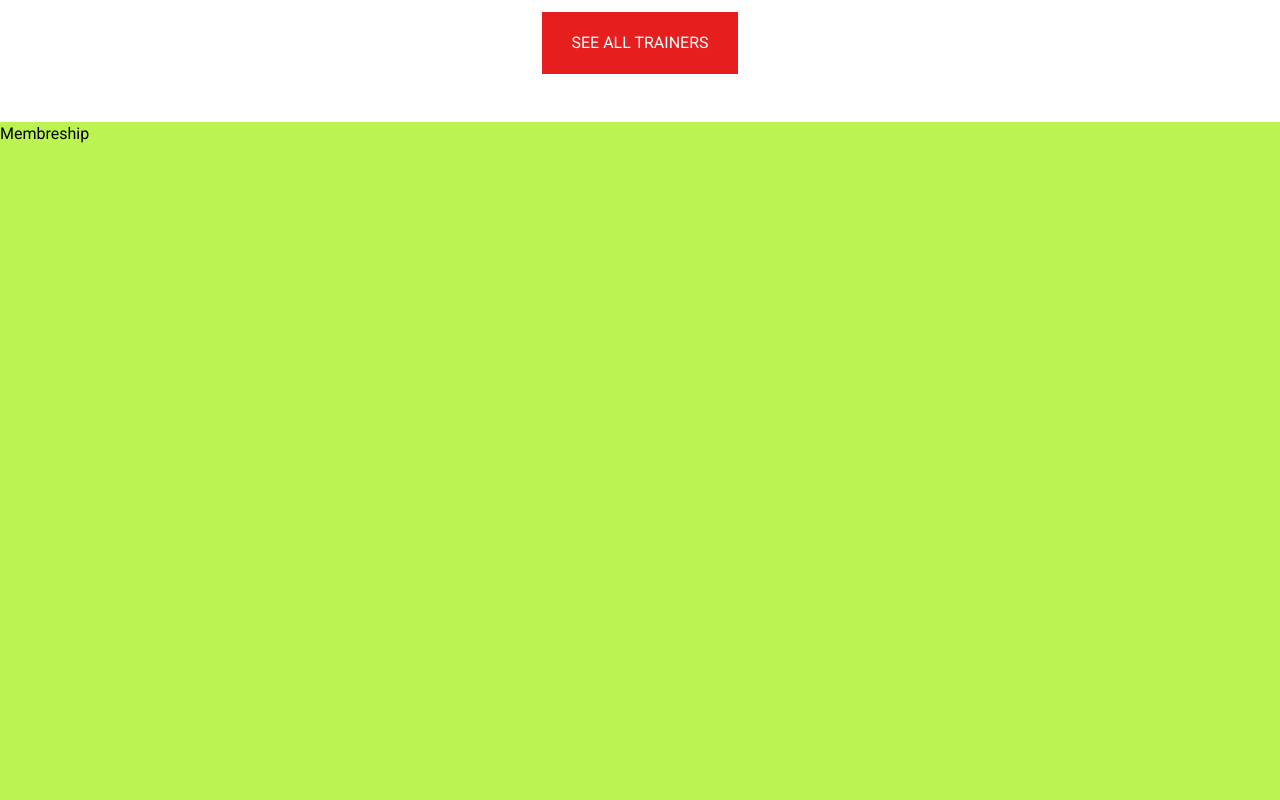
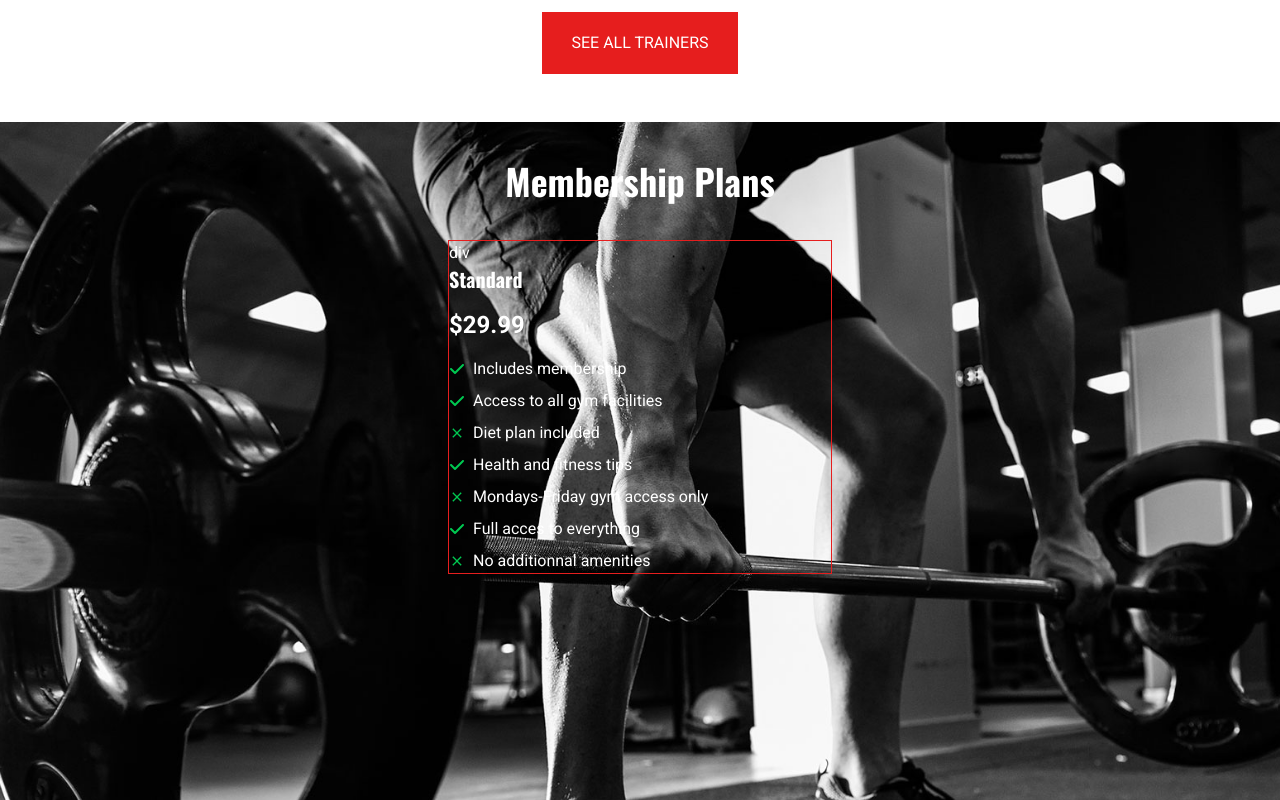
Before and after one commit to Juniorkaniki/GymConnect, a Next.js app: page / in a window 1280 px wide. Shown: the part 4480-5280 px from the top of the page. Built offline with nearby package versions, Linux system fonts and the light colour scheme.

Commit message:
membership

```diff
--- /dev/null
+++ b/components/MembershipSlider.tsx
@@ -0,0 +1,146 @@
+"use client";
+import Image from "next/image";
+import { MdClose } from "react-icons/md";
+import { FaCheck } from "react-icons/fa6";
+
+import CustomButton from "./CustomButton";
+
+//import swiper components
+
+import { Swiper, SwiperSlide } from "swiper/react";
+import { Pagination } from "swiper/modules";
+import "swiper/css";
+import "swiper/css/pagination";
+import { title } from "process";
+
+//membership slider data
+const membershipData = [
+  {
+    title: "Standard ",
+    price: "$29.99",
+    benefits: [
+      {
+        icon: FaCheck,
+        text: "Includes membership",
+      },
+      {
+        icon: FaCheck,
+        text: "Access to all gym facilities",
+      },
+      {
+        icon: MdClose,
+        text: "Diet plan included",
+      },
+      {
+        icon: FaCheck,
+        text: "Health and fitness tips",
+      },
+      {
+        icon: MdClose,
+        text: " Mondays-Friday gym access only",
+      },
+      {
+        icon: FaCheck,
+        text: "Full acces to everything",
+      },
+      {
+        icon: MdClose,
+        text: "No additionnal amenities",
+      },
+    ],
+  },
+  {
+    title: "Ultimate ",
+    price: "$45",
+    benefits: [
+      {
+        icon: FaCheck,
+        text: "Includes membership",
+      },
+      {
+        icon: FaCheck,
+        text: "Access to all gym facilities",
+      },
+      {
+        icon: FaCheck,
+        text: "Diet plan included",
+      },
+      {
+        icon: FaCheck,
+        text: "Health and fitness tips",
+      },
+      {
+        icon: FaCheck,
+        text: " Mondays-Friday gym access only",
+      },
+      {
+        icon: FaCheck,
+        text: "Full acces to everything",
+      },
+      {
+        icon: MdClose,
+        text: "No additionnal amenities",
+      },
+    ],
+  },
+  {
+    title: "Professionnal ",
+    price: "$60",
+    benefits: [
+      {
+        icon: FaCheck,
+        text: "Includes membership",
+      },
+      {
+        icon: FaCheck,
+        text: "Access to all gym facilities",
+      },
+      {
+        icon: FaCheck,
+        text: "Diet plan included",
+      },
+      {
+        icon: FaCheck,
+        text: "Health and fitness tips",
+      },
+      {
+        icon: FaCheck,
+        text: " Mondays-Friday gym access only",
+      },
+      {
+        icon: FaCheck,
+        text: "Full acces to everything",
+      },
+      {
+        icon: FaCheck,
+        text: "No additionnal amenities",
+      },
+    ],
+  },
+];
+
+const MembershipSlider = () => {
+  return (
+    <Swiper>
+      {membershipData.map((membership, index) => (
+        <SwiperSlide key={index}>
+          <div className="border border-accent hover:bg-primary-300/80 transition-all duration-300 w-full max-w-sm xl:max-w-none mx-auto">
+          div
+            <h3 className="text-xl font-bold mb-4">{membership.title}</h3>
+            <p className="text-2xl font-bold mb-4">{membership.price}</p>
+            <ul className="space-y-2">
+              {membership.benefits.map((benefit, benefitIndex) => (
+                <li key={benefitIndex} className="flex items-center">
+                  <benefit.icon className="text-green-500 mr-2" />
+                  <span>{benefit.text}</span>
+                </li>
+              ))}
+            </ul>
+          </div>
+        </SwiperSlide>
+      ))}
+    </Swiper>
+  );
+};
+
+export default MembershipSlider;
--- a/components/Membreship.tsx
+++ b/components/Membreship.tsx
@@ -1,7 +1,18 @@
+ "use client";
+ import{motion} from "framer-motion";
+ import { fadeIn } from "@/lib/variants";
+ import MembershipSlider from "./MembershipSlider";
 
 const Membreship = () => {
   return (
-    <section  className="h-screen bg-lime-300" id="prices">Membreship</section >
+    <section  className="py-8 xl:py-0 lg:h-[95vh] bg-[url('/assets/img/membership/bg.jpg')] bg-cover bg-center" id="prices">
+      <div  className="container mx-auto px-0 text-white h-full flex flex-col xl:pt-24 relative z-20 ">
+        <h2 className="h2 text-white text-center mb-8">Membership Plans</h2>
+        <div>
+          <MembershipSlider />
+        </div>
+      </div>
+    </section >
   );
 
 }
--- a/components/Team.tsx
+++ b/components/Team.tsx
@@ -4,6 +4,8 @@
 import Image from "next/image";
 import Link from "next/link";
 import CustomButton from "./CustomButton";
+import { motion } from "framer-motion";
+import { fadeIn } from "@/lib/variants";
 
 const trainerData = [
   {
@@ -56,13 +58,30 @@
   return (
     <section className="py-12 xl:h-[110vh]" id="team">
       <div className="container mx-auto h-full flex flex-col items-center justify-center">
-        <h2 className="h2 text-center mb-10 uppercase">Our Trainers</h2>
+
+        {/* title */}
+        <motion.h2
+          variants={fadeIn("up", 0.4)}
+          initial="hidden"
+          whileInView="show"
+          viewport={{ once: false, amount: 0.2 }}
+          className="h2 text-center mb-10 uppercase"
+        >
+          Our Trainers
+        </motion.h2>
 
         {/* trainers grid */}
-        <div className="grid grid-cols-1 md:grid-cols-2 xl:grid-cols-4 gap-12">
-          {trainerData.map((trainer) => (
-            <div
+        <motion.div
+          variants={fadeIn("up", 0.6)}
+          initial="hidden"
+          whileInView="show"
+          viewport={{ once: false, amount: 0.2 }}
+          className="grid grid-cols-1 md:grid-cols-2 xl:grid-cols-4 gap-12"
+        >
+          {trainerData.map((trainer, index) => (
+            <motion.div
               key={trainer.name}
+              variants={fadeIn("up", index * 0.2)}
               className="flex flex-col items-center text-center"
             >
               {/* image */}
@@ -77,7 +96,9 @@
               </div>
 
               {/* name */}
-              <h4 className="h4 mb-2 text-xl font-bold">{trainer.name}</h4>
+              <h4 className="h4 mb-2 text-xl font-bold">
+                {trainer.name}
+              </h4>
 
               {/* role */}
               <p className="text-xs mb-2 uppercase tracking-[3px]">
@@ -106,17 +127,23 @@
                   );
                 })}
               </div>
-            </div>
+            </motion.div>
           ))}
-        </div>
+        </motion.div>
 
         {/* button */}
-        <div className="mt-12 ">
+        <motion.div
+         variants={fadeIn("up", 0.4 )}
+          initial="hidden"
+          whileInView="show"
+          viewport={{ once: false, amount: 0.2 }}
+        className="mt-12">
           <CustomButton
             containerStyles="w-[196px] h-[62px]"
             text="See All Trainers"
           />
-        </div>
+        </motion.div>
+
       </div>
     </section>
   );
```
